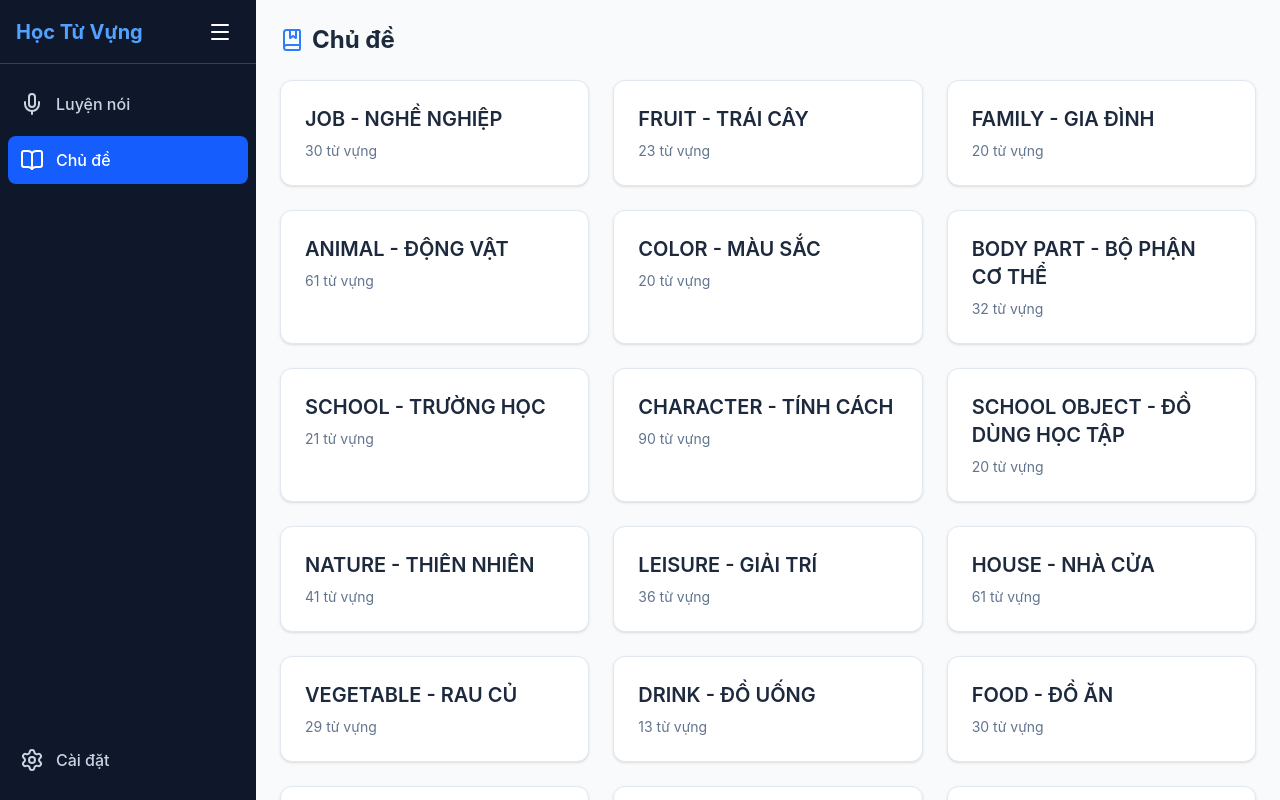
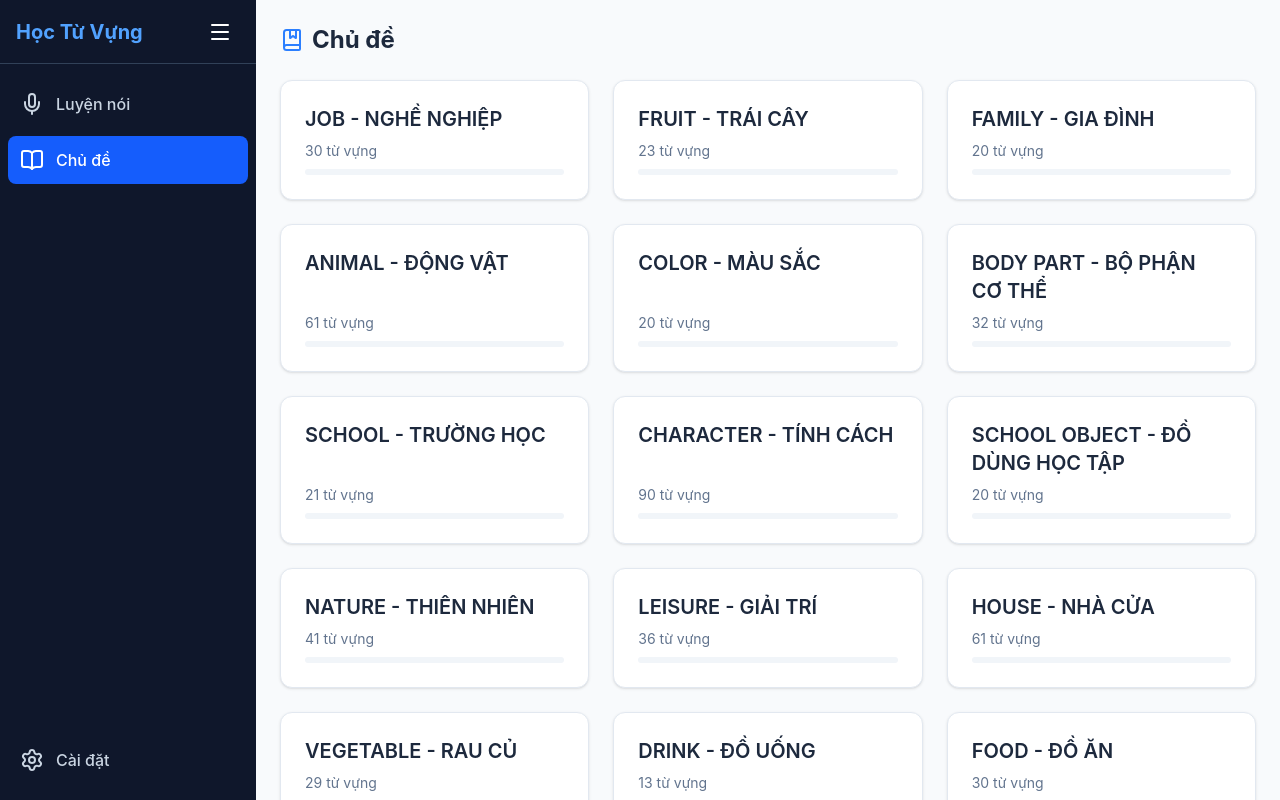
Before and after one commit to khang24k/Learn-Vocabulary, a React (Vite) app: page /topics in a window 1280 px wide. Built offline with nearby package versions, Linux system fonts and the light colour scheme.

Commit message:
add thanh tiến độ

```diff
--- a/src/App.tsx
+++ b/src/App.tsx
@@ -8,7 +8,7 @@ import { SettingsPage } from './components/settings/SettingsPage';
 import { VoiceLookupPage } from './components/speech/VoiceLookupPage';
 import { useVocabularyData } from './hooks/useVocabularyData';
 import { SettingsProvider } from './contexts/SettingsContext';
-
+import { ProgressProvider } from './contexts/ProgressContext';
 function AppContent() {
   const { topics, isLoading, error } = useVocabularyData();
 
@@ -43,10 +43,13 @@ function AppContent() {
   );
 }
 
+
 function App() {
   return (
     <SettingsProvider>
-      <AppContent />
+      <ProgressProvider>
+        <AppContent />
+      </ProgressProvider>
     </SettingsProvider>
   );
 }
--- a/src/components/vocabulary/TopicDetail.tsx
+++ b/src/components/vocabulary/TopicDetail.tsx
@@ -4,6 +4,7 @@ import type { Topic } from '../../types';
 import { VocabularyCard } from './VocabularyCard';
 import { ArrowLeft } from 'lucide-react';
 import { useSettings } from '../../contexts/SettingsContext';
+import { useProgress } from '../../contexts/ProgressContext';
 
 interface TopicDetailProps {
   topics: Topic[];
@@ -12,13 +13,14 @@ interface TopicDetailProps {
 export const TopicDetail: React.FC<TopicDetailProps> = ({ topics }) => {
   const { id } = useParams<{ id: string }>();
   const { t } = useSettings();
+  const { getTopicProgress, getLearnedCount } = useProgress();
   const topic = topics.find(t_ => t_.id === Number(id));
 
   if (!topic) {
     return (
       <div className="text-center py-10">
         <h2 className="text-2xl font-bold text-slate-700 dark:text-slate-300">{t.notFoundTopic}</h2>
-        <Link to="/" className="text-blue-500 hover:underline mt-4 inline-block">{t.backToList}</Link>
+        <Link to="/topics" className="text-blue-500 hover:underline mt-4 inline-block">{t.backToList}</Link>
       </div>
     );
   }
@@ -26,7 +28,7 @@ export const TopicDetail: React.FC<TopicDetailProps> = ({ topics }) => {
   return (
     <div>
       <div className="flex items-center mb-6">
-        <Link to="/" className="p-2 hover:bg-slate-200 dark:hover:bg-slate-800 rounded-full transition-colors mr-2">
+        <Link to="/topics" className="p-2 hover:bg-slate-200 dark:hover:bg-slate-800 rounded-full transition-colors mr-2">
           <ArrowLeft className="w-6 h-6 text-slate-600 dark:text-slate-300" />
         </Link>
         <h1 className="text-2xl font-bold text-slate-800 dark:text-slate-100 transition-colors">
@@ -34,9 +36,26 @@ export const TopicDetail: React.FC<TopicDetailProps> = ({ topics }) => {
         </h1>
       </div>
 
+      <div className="mb-6 bg-white dark:bg-slate-800 rounded-xl p-4 shadow-sm border border-slate-200 dark:border-slate-700">
+        <div className="flex justify-between items-end mb-2">
+          <p className="text-slate-500 dark:text-slate-400 text-sm font-medium">
+            {t.learningProgress}
+          </p>
+          <span className="text-sm font-bold text-green-600 dark:text-green-400">
+            {getLearnedCount(topic.id)}/{topic.words.length} ({getTopicProgress(topic.id, topic.words.length)}%)
+          </span>
+        </div>
+        <div className="w-full bg-slate-100 dark:bg-slate-700 rounded-full h-2.5 overflow-hidden">
+          <div
+            className="bg-green-500 dark:bg-green-400 h-2.5 rounded-full transition-all duration-500 ease-out"
+            style={{ width: `${getTopicProgress(topic.id, topic.words.length)}%` }}
+          ></div>
+        </div>
+      </div>
+
       <div className="space-y-4">
         {topic.words.map((word, idx) => (
-          <VocabularyCard key={idx} word={word} />
+          <VocabularyCard key={idx} word={word} topicId={topic.id} />
         ))}
       </div>
     </div>
--- a/src/components/vocabulary/TopicList.tsx
+++ b/src/components/vocabulary/TopicList.tsx
@@ -3,6 +3,7 @@ import type { Topic } from '../../types';
 import { Link } from 'react-router-dom';
 import { BookMarked } from 'lucide-react';
 import { useSettings } from '../../contexts/SettingsContext';
+import { useProgress } from '../../contexts/ProgressContext';
 
 interface TopicListProps {
   topics: Topic[];
@@ -10,6 +11,7 @@ interface TopicListProps {
 
 export const TopicList: React.FC<TopicListProps> = ({ topics }) => {
   const { t } = useSettings();
+  const { getTopicProgress, getLearnedCount } = useProgress();
 
   return (
     <div>
@@ -18,20 +20,40 @@ export const TopicList: React.FC<TopicListProps> = ({ topics }) => {
         {t.topics}
       </h1>
       <div className="grid grid-cols-1 sm:grid-cols-2 lg:grid-cols-3 gap-6">
-        {topics.map((topic) => (
+        {topics.map((topic) => {
+          const progress = getTopicProgress(topic.id, topic.words.length);
+          const learnedCount = getLearnedCount(topic.id);
+
+          return (
             <Link
               key={topic.id}
               to={`/topic/${topic.id}`}
-            className="bg-white dark:bg-slate-800 rounded-xl shadow-sm border border-slate-200 dark:border-slate-700 p-6 hover:shadow-md hover:border-blue-300 dark:hover:border-blue-500 transition-all group"
+              className="bg-white dark:bg-slate-800 rounded-xl shadow-sm border border-slate-200 dark:border-slate-700 p-6 hover:shadow-md hover:border-blue-300 dark:hover:border-blue-500 transition-all group flex flex-col h-full"
             >
               <h2 className="text-xl font-semibold text-slate-800 dark:text-slate-100 group-hover:text-blue-600 dark:group-hover:text-blue-400 transition-colors mb-2">
                 {topic.topicName}
               </h2>
+              <div className="flex-grow flex flex-col justify-end">
+                <div className="flex justify-between items-end mb-2">
                   <p className="text-slate-500 dark:text-slate-400 text-sm">
                     {topic.words.length} {t.wordsCount}
                   </p>
+                  {learnedCount > 0 && (
+                    <span className="text-xs font-medium text-green-600 dark:text-green-400">
+                      {learnedCount}/{topic.words.length} ({progress}%)
+                    </span>
+                  )}
+                </div>
+                <div className="w-full bg-slate-100 dark:bg-slate-700 rounded-full h-1.5 overflow-hidden">
+                  <div
+                    className="bg-green-500 dark:bg-green-400 h-1.5 rounded-full transition-all duration-500 ease-out"
+                    style={{ width: `${progress}%` }}
+                  ></div>
+                </div>
+              </div>
             </Link>
-        ))}
+          );
+        })}
       </div>
     </div>
   );
--- a/src/components/vocabulary/VocabularyCard.tsx
+++ b/src/components/vocabulary/VocabularyCard.tsx
@@ -1,24 +1,35 @@
-import React, { useState } from 'react';
+import React, { useState, useEffect } from 'react';
 import type { Word } from '../../types';
 import { Volume2, Mic, CheckCircle } from 'lucide-react';
 import { useSpeechSynthesis } from '../../hooks/useSpeechSynthesis';
 import { useSpeechRecognition } from '../../hooks/useSpeechRecognition';
 import { useSettings } from '../../contexts/SettingsContext';
+import { useProgress } from '../../contexts/ProgressContext';
 
 interface VocabularyCardProps {
   word: Word;
+  topicId: number;
 }
 
-export const VocabularyCard: React.FC<VocabularyCardProps> = ({ word }) => {
+export const VocabularyCard: React.FC<VocabularyCardProps> = ({ word, topicId }) => {
   const { speak } = useSpeechSynthesis();
   const { transcript, isRecording, startRecording, stopRecording, setTranscript } = useSpeechRecognition();
   const { t } = useSettings();
+  const { markWordAsLearned, learnedWords } = useProgress();
 
   const [showMeaning, setShowMeaning] = useState(false);
 
   const normalizedVocab = word.VOCABULARY.toLowerCase().trim();
   const normalizedTranscript = transcript.toLowerCase().trim();
-  const isCorrect = normalizedTranscript === normalizedVocab && normalizedTranscript !== '';
+  const isNewlyCorrect = normalizedTranscript === normalizedVocab && normalizedTranscript !== '';
+  const isLearned = learnedWords[topicId]?.includes(word.VOCABULARY) || false;
+  const isCorrect = isNewlyCorrect || isLearned;
+
+  useEffect(() => {
+    if (isNewlyCorrect && !isLearned) {
+      markWordAsLearned(topicId, word.VOCABULARY);
+    }
+  }, [isNewlyCorrect, isLearned, topicId, word.VOCABULARY, markWordAsLearned]);
 
   const handleSpeak = (e: React.MouseEvent) => {
     e.stopPropagation();
@@ -96,7 +107,7 @@ export const VocabularyCard: React.FC<VocabularyCardProps> = ({ word }) => {
             <input
               type="text"
               readOnly
-              value={transcript}
+              value={isLearned && transcript === '' ? word.VOCABULARY : transcript}
               placeholder="..."
               className="bg-transparent w-full outline-none text-sm text-slate-700 dark:text-slate-200 placeholder-slate-400 dark:placeholder-slate-500"
             />
--- /dev/null
+++ b/src/contexts/ProgressContext.tsx
@@ -0,0 +1,63 @@
+import React, { createContext, useContext, useState, useEffect, ReactNode } from 'react';
+
+interface ProgressContextType {
+  learnedWords: Record<number, string[]>;
+  markWordAsLearned: (topicId: number, vocabulary: string) => void;
+  getTopicProgress: (topicId: number, totalWords: number) => number;
+  getLearnedCount: (topicId: number) => number;
+}
+
+const ProgressContext = createContext<ProgressContextType | undefined>(undefined);
+
+export const ProgressProvider: React.FC<{ children: ReactNode }> = ({ children }) => {
+  const [learnedWords, setLearnedWords] = useState<Record<number, string[]>>(() => {
+    try {
+      const saved = localStorage.getItem('vocabularyProgress');
+      return saved ? JSON.parse(saved) : {};
+    } catch (e) {
+      console.error('Failed to parse vocabulary progress from local storage', e);
+      return {};
+    }
+  });
+
+  useEffect(() => {
+    localStorage.setItem('vocabularyProgress', JSON.stringify(learnedWords));
+  }, [learnedWords]);
+
+  const markWordAsLearned = (topicId: number, vocabulary: string) => {
+    setLearnedWords(prev => {
+      const topicWords = prev[topicId] || [];
+      if (!topicWords.includes(vocabulary)) {
+        return {
+          ...prev,
+          [topicId]: [...topicWords, vocabulary]
+        };
+      }
+      return prev;
+    });
+  };
+
+  const getLearnedCount = (topicId: number) => {
+    return learnedWords[topicId]?.length || 0;
+  };
+
+  const getTopicProgress = (topicId: number, totalWords: number) => {
+    if (totalWords === 0) return 0;
+    const learned = getLearnedCount(topicId);
+    return Math.round((learned / totalWords) * 100);
+  };
+
+  return (
+    <ProgressContext.Provider value={{ learnedWords, markWordAsLearned, getTopicProgress, getLearnedCount }}>
+      {children}
+    </ProgressContext.Provider>
+  );
+};
+
+export const useProgress = () => {
+  const context = useContext(ProgressContext);
+  if (!context) {
+    throw new Error('useProgress must be used within a ProgressProvider');
+  }
+  return context;
+};
--- a/src/utils/i18n.ts
+++ b/src/utils/i18n.ts
@@ -25,6 +25,7 @@ export const translations = {
     voiceLookup: "Luyện nói",
     holdToSpeak: "Nhấn và giữ Microphone để nói...",
     translating: "Đang dịch...",
+    learningProgress: "Tiến độ học",
   },
   en: {
     appTitle: "Vocabulary",
@@ -50,5 +51,6 @@ export const translations = {
     voiceLookup: "Voice Lookup",
     holdToSpeak: "Press and hold Microphone to speak...",
     translating: "Translating...",
+    learningProgress: "Learning Progress",
   }
 };
```
Lines whose indentation alone changed are shown as unchanged.
